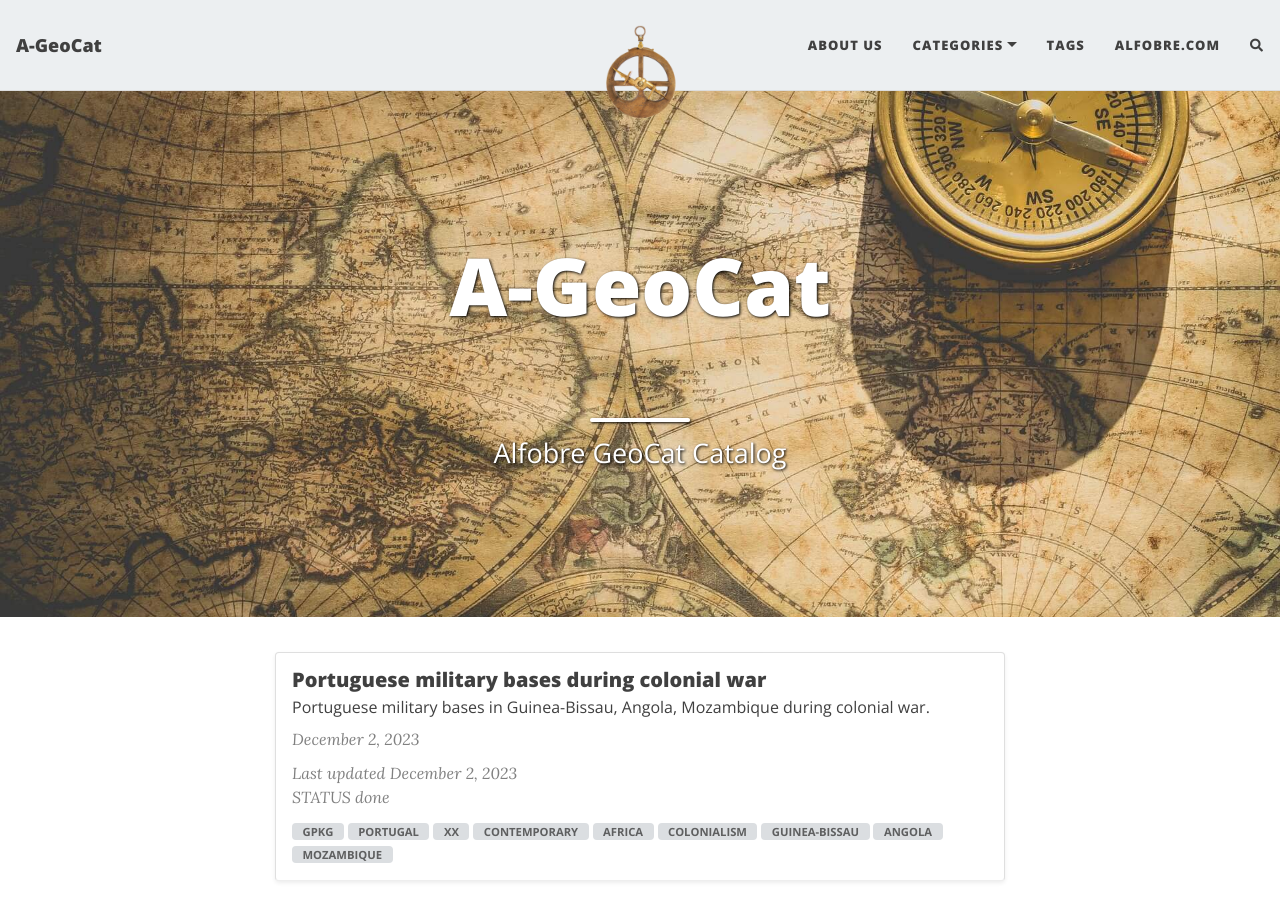
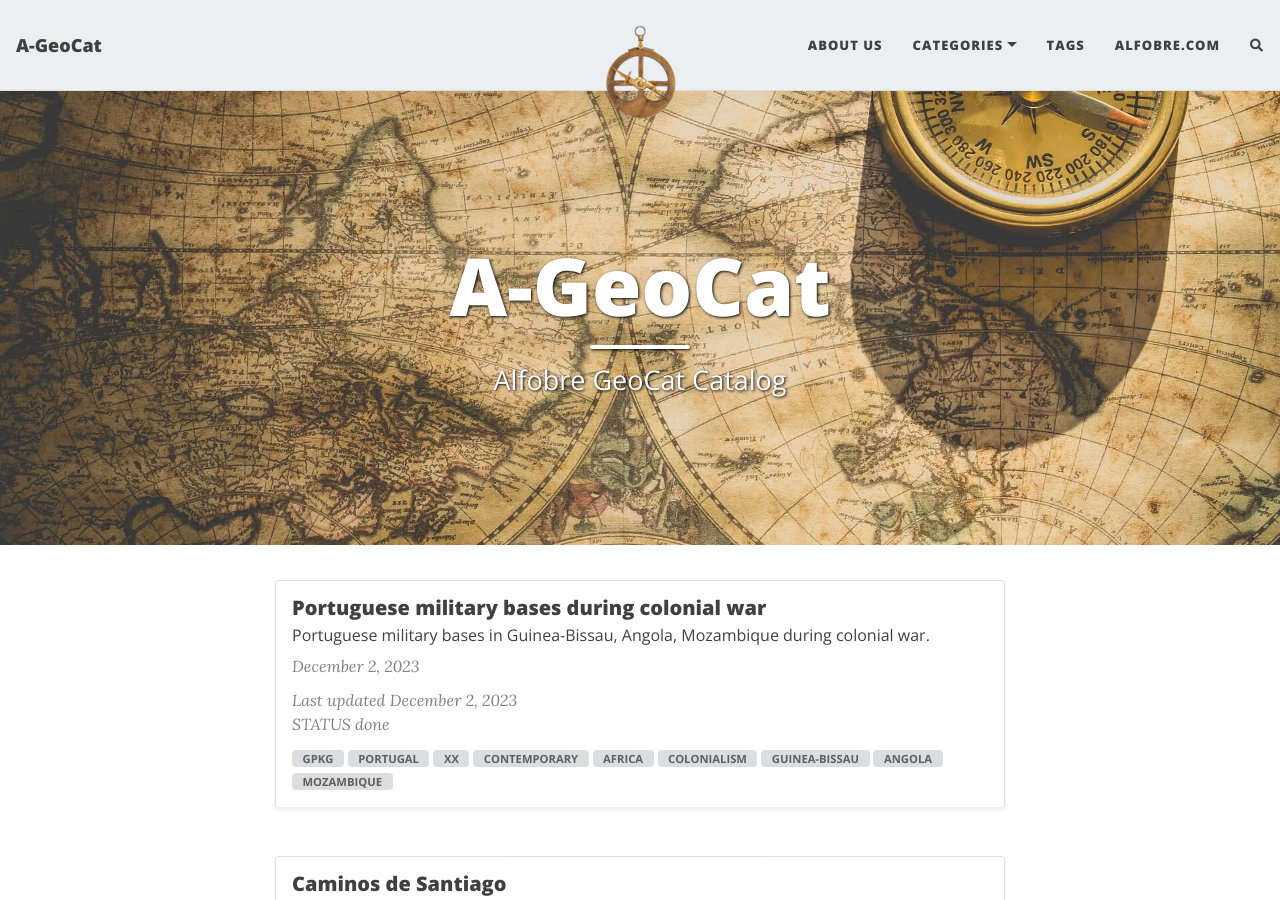
Before and after one commit to projetoalfobre/a-geocat, a Jekyll site: the page built from index.html, in a window 1280 px wide and 900 px high. Built offline with Jekyll 4.4.1, drawn with Linux system fonts in a browser that asks for light colours; nearby versions of some CDN libraries; the list of posts is cut into pages by our own code; comment, search, counter and statistics services are not loaded.

Commit message:
Update header.html

```diff
--- a/_includes/header.html
+++ b/_includes/header.html
@@ -23,19 +23,15 @@
     <div class="row">
       <div class="col-xl-8 offset-xl-2 col-lg-10 offset-lg-1">
         <div class="{{ include.type }}-heading">
+  {% if include.type == "page" %}
+<h1>{% if page.title %}{{ page.title | strip_html }}{% else %}<br/>{% endif %}</h1>
+  {% endif %}
 
-          <h1>{% if page.title %}{{ page.title | strip_html }}{% else %}<br/>{% endif %}</h1>
+{% if include.type == "post" %}
+<h2>{% if page.title %}{{ page.title | strip_html }}{% else %}<br/>{% endif %}</h2>
+          {% endif %}
 
-          <h2>{% if post.title %}{{ post.title | strip_html }}{% else %}<br/>{% endif %}</h2>
-<!--
-          {% if page.title %}
-            {% if include.type == "page" %}
-            <h1>{{ page.title | strip_html }}{% else %}</h1><br/>
-          {% else %}
-          <h2>{{ page.title | strip_html }}{% else %}</h2><br/>
-{% endif %}
-          {% endif %}
-  -->
+
           {% if page.subtitle %}
             {% if include.type == "page" %}
               <hr class="small">
```
